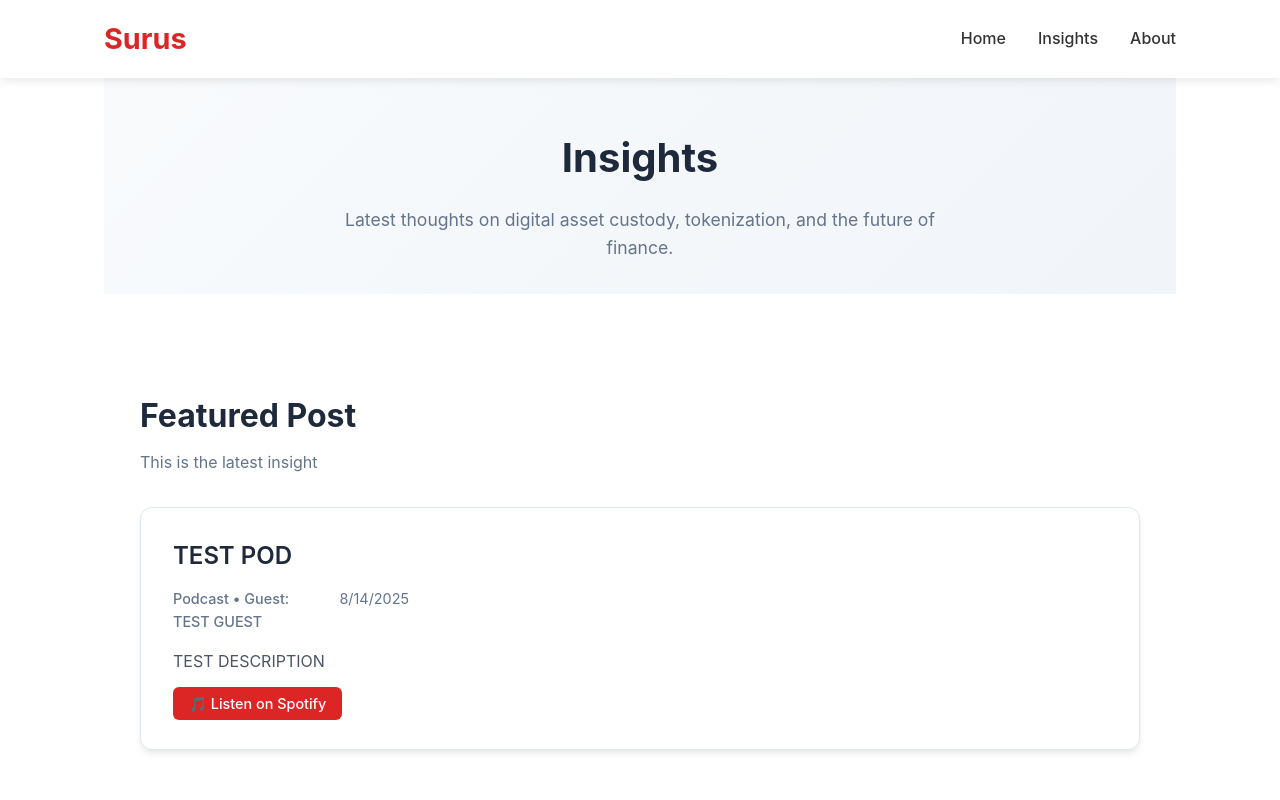
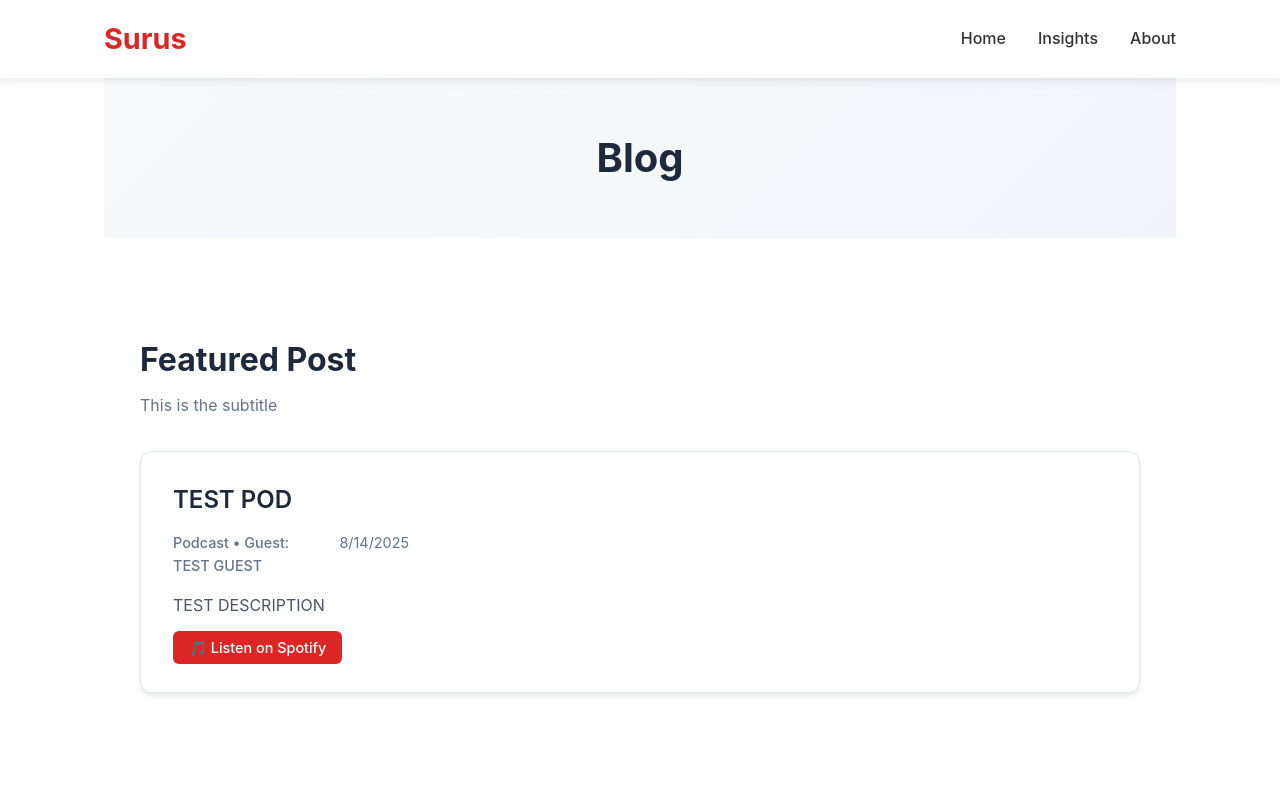
Before and after one commit to klr08/surus-website, a React (Vite) app: page /insights in a window 1280 px wide. Shown: the top 800 px of the page. Built offline with nearby package versions, Linux system fonts and the light colour scheme.

Commit message:
Update Insights page design to match blog template
- Change header from 'Insights' to 'Blog' to match reference design
- Update featured subtitle to match template style
- Follows user request to match surus.netlify.app/blog layout
- Part of design system alignment per Claude-context.md

```diff
--- a/src/pages/Insights.tsx
+++ b/src/pages/Insights.tsx
@@ -76,14 +76,13 @@ export default function Insights(): JSX.Element {
   return (
     <>
       <section className="insights-header">
-        <h1>Insights</h1>
-        <p className="insights-subtitle">Latest thoughts on digital asset custody, tokenization, and the future of finance.</p>
+        <h1>Blog</h1>
       </section>
 
       {featuredItem && (
         <section className="featured-post">
           <h2>Featured Post</h2>
-          <p className="featured-subtitle">This is the latest insight</p>
+          <p className="featured-subtitle">This is the subtitle</p>
           <article className="featured-article">
             {featuredItem.image && (
               <div className="featured-thumbnail">
```
